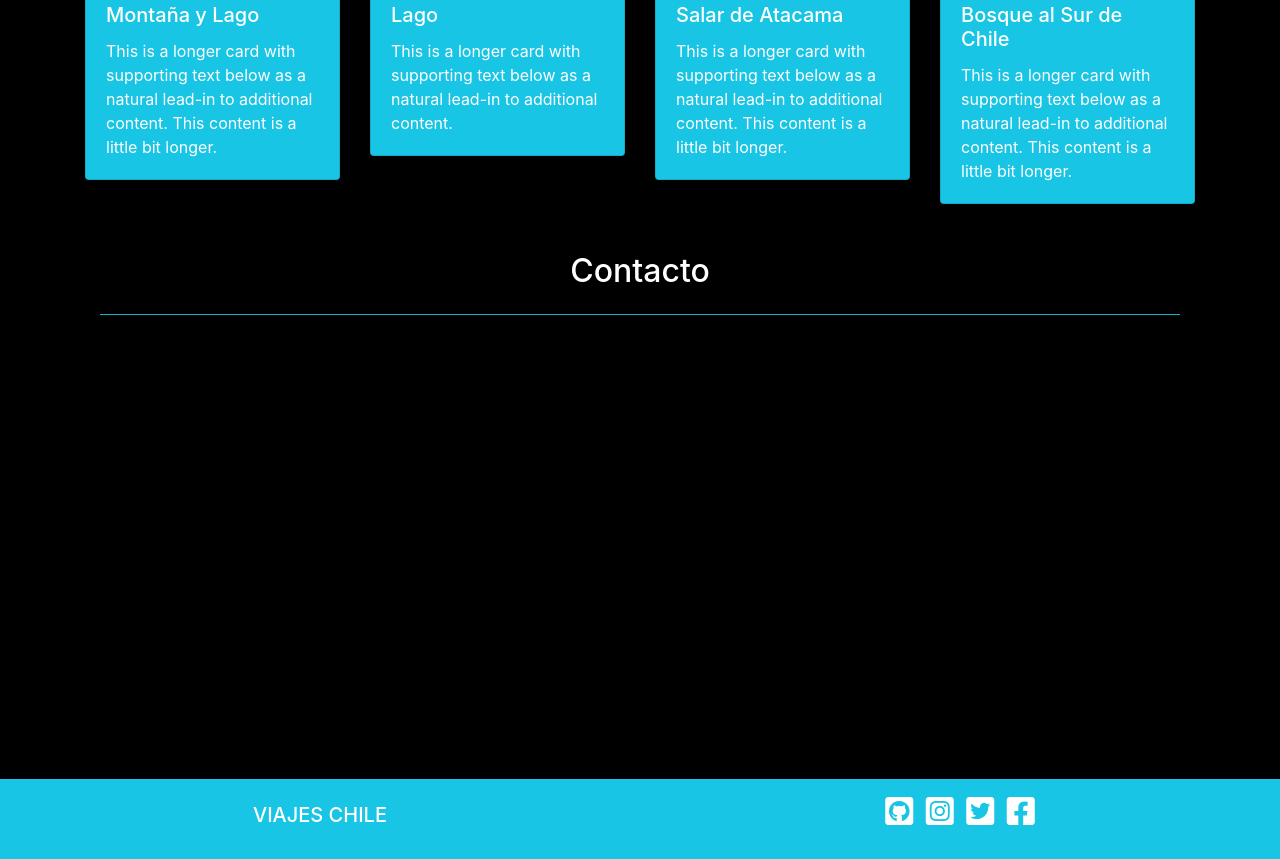
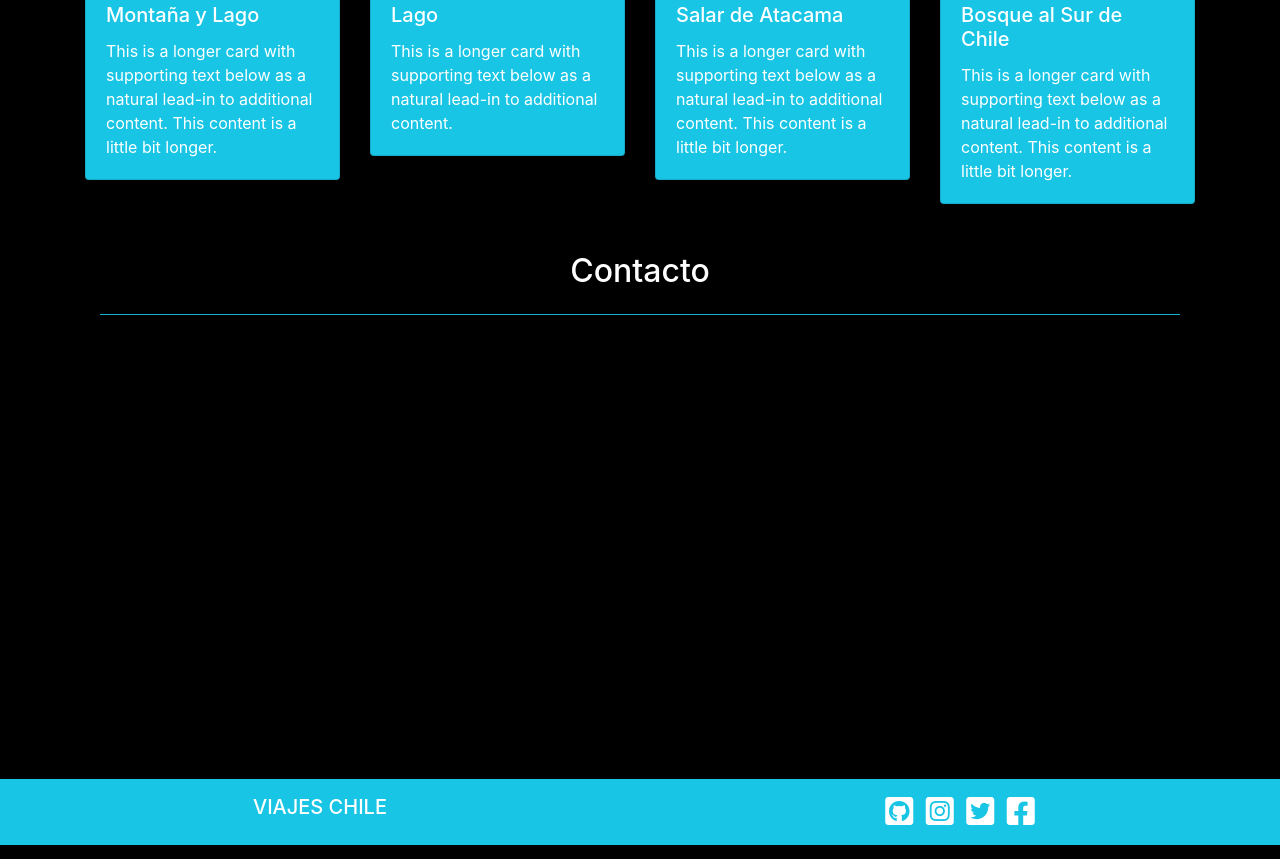
Before and after one commit to GabobootcampJs/ViajesChile, a plain HTML site: page index.html in a window 1280 px wide. Shown: the part 1886-2745 px from the top of the page. Drawn offline with nearby package versions, Linux system fonts and the light colour scheme; a script that the page names is missing.

Commit message:
version final

```diff
--- a/index.html
+++ b/index.html
@@ -6,7 +6,7 @@
     <meta name="viewport" content="width=device-width, initial-scale=1.0">
     <link rel="stylesheet" href="https://use.fontawesome.com/releases/v5.15.4/css/all.css" integrity="sha384-DyZ88mC6Up2uqS4h/KRgHuoeGwBcD4Ng9SiP4dIRy0EXTlnuz47vAwmeGwVChigm" crossorigin="anonymous">
     <link rel="stylesheet" href="assets/css/style.css">
-    <title></title>
+    <title>Viajes Chile</title>
   </head>
   <body>
       <nav class="navbar navbar-expand-lg navbar-light bg-transparent fixed-top">
@@ -121,7 +121,7 @@
 
       <footer class="container-fluid text-center">
             <div class="row">
-                <div class="col-md-6 col-12 py-4">
+                <div class="col-md-6 col-12 py-3">
                     <h5 class="text-white " >VIAJES CHILE</h5>
                 </div>
                 <div class="col-md-6 col-12 my-3 ">
```
